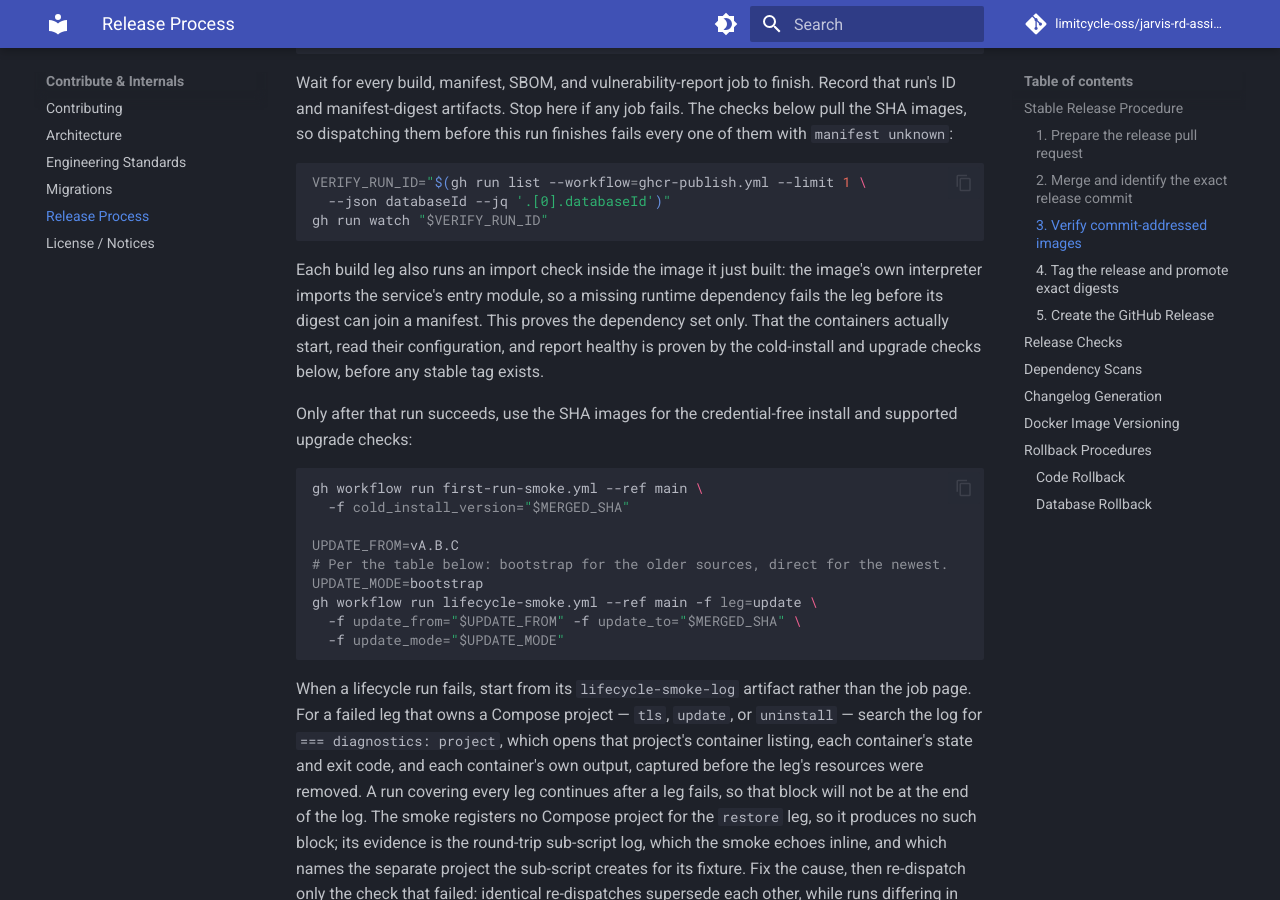
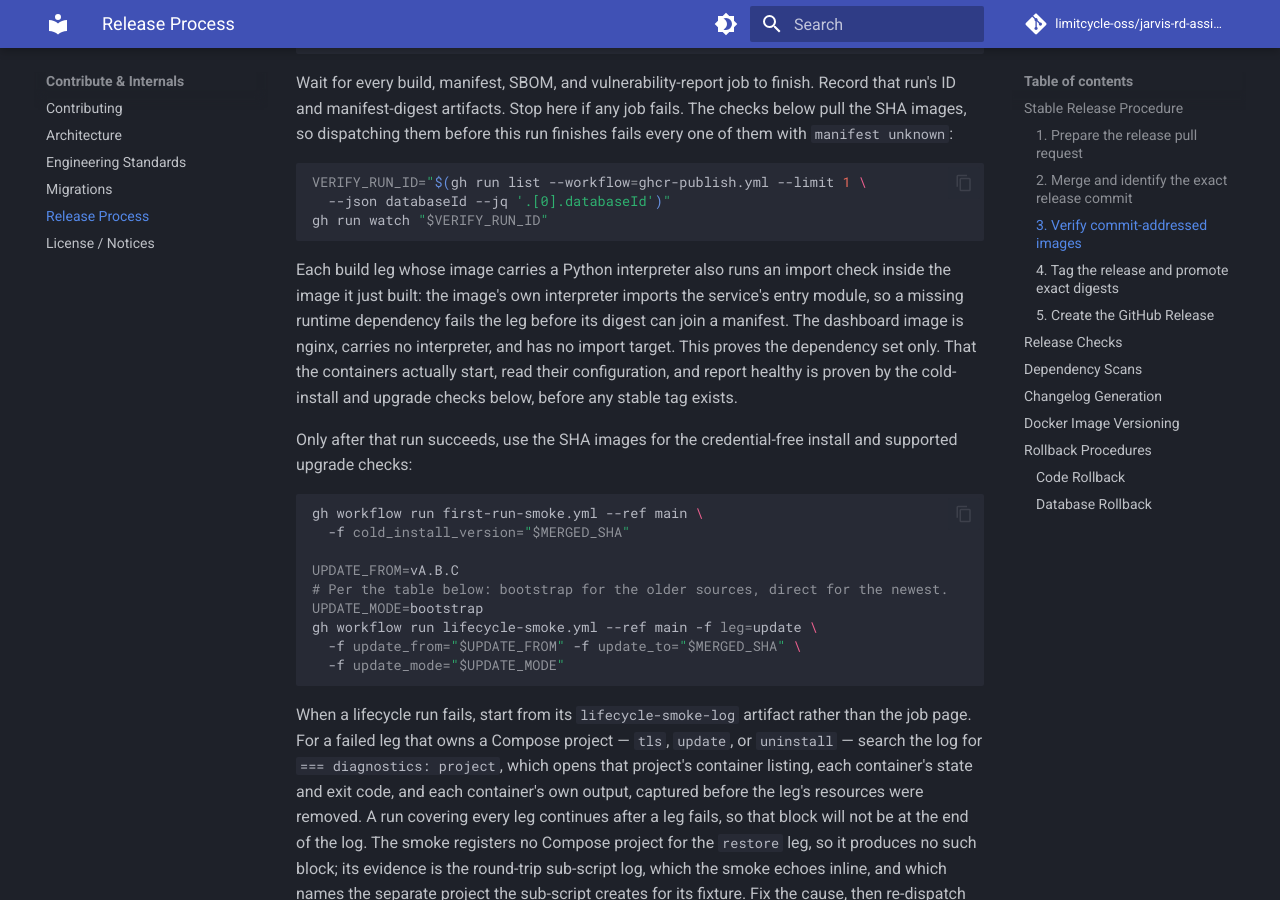
Before and after one commit to FFidan/Jarvis-RD-Assistant, an MkDocs documentation site: the page built from docs/RELEASE.md, in a window 1280 px wide and 900 px high, scrolled down 2042 px. Built offline with MkDocs 1.6.1 and Material for MkDocs 9.7.7, drawn with Linux system fonts in a browser that asks for light colours; comment, search, counter and statistics services are not loaded; some of the changed text lies outside the part shown.

Commit message:
docs(release): align the new claims with what the checks actually cover
The import-check passage now says which build legs run it (the dashboard image is nginx and has no import target), matching the changelog's own scoping, and the release-notes shape now includes stating when an upgrade source leaves the support table. The changelog claims only what the update mechanism does: it creates the secret files it manages, the SMTP password file among them. The models contract and the checker docstring point at the nightly workflow schedule instead of a workflow name that does not exist, and the docstring states the exit-code contract.

Co-authored-by: Claude <noreply@anthropic.com>

````diff
--- a/docs/RELEASE.md
+++ b/docs/RELEASE.md
@@ -103,12 +103,14 @@ VERIFY_RUN_ID="$(gh run list --workflow=ghcr-publish.yml --limit 1 \
 gh run watch "$VERIFY_RUN_ID"
 ```
 
-Each build leg also runs an import check inside the image it just built: the
-image's own interpreter imports the service's entry module, so a missing
-runtime dependency fails the leg before its digest can join a manifest. This
-proves the dependency set only. That the containers actually start, read
-their configuration, and report healthy is proven by the cold-install and
-upgrade checks below, before any stable tag exists.
+Each build leg whose image carries a Python interpreter also runs an import
+check inside the image it just built: the image's own interpreter imports the
+service's entry module, so a missing runtime dependency fails the leg before
+its digest can join a manifest. The dashboard image is nginx, carries no
+interpreter, and has no import target. This proves the dependency set only.
+That the containers actually start, read their configuration, and report
+healthy is proven by the cold-install and upgrade checks below, before any
+stable tag exists.
 
 Only after that run succeeds, use the SHA images for the credential-free install
 and supported upgrade checks:
@@ -235,6 +237,9 @@ line stating whether the images differ from the previous tag, condensed
 giving the direct and bootstrap paths from each supported source, and a closing
 `**Full changelog:**` link to `CHANGELOG.md` at this tag.
 
+A release that retires an upgrade source from the support table states that in
+its `### Upgrading` section.
+
 ## Release Checks
 
 | Class | Required path | Acceptance rule |
````
Also changed, not shown: CHANGELOG.md (+7 -7 lines), docs/contracts/05-models-and-hardware.md (+2 -2 lines), 1 other file.
